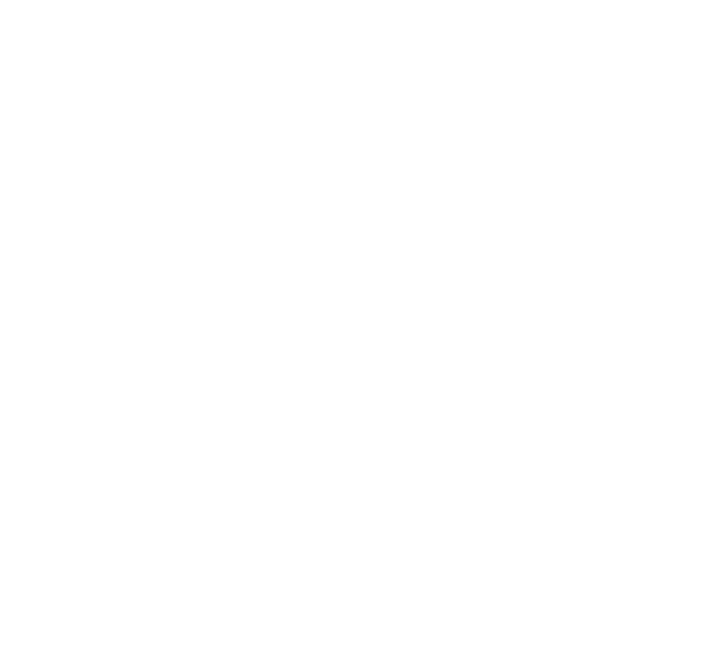
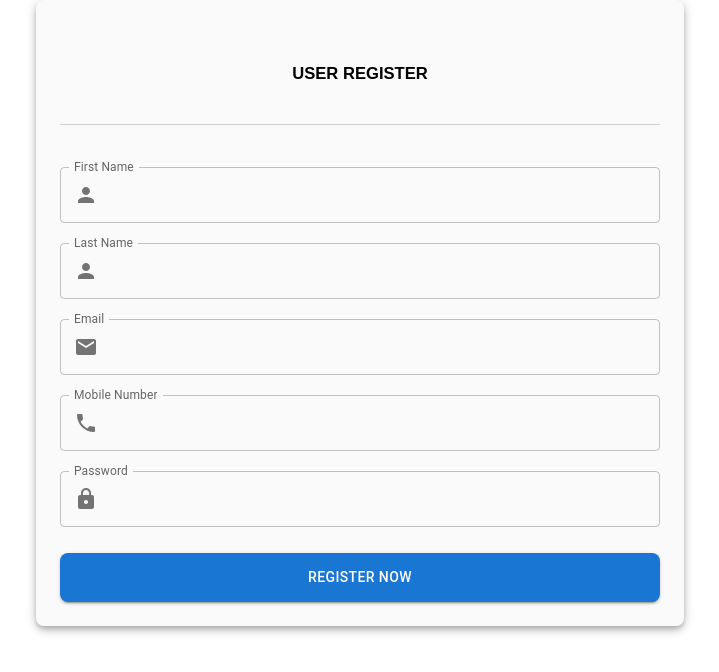
Before and after one commit to vishaljagdhane/sap, a React (Create React App) app in the folder sap/: page /userregister in a window 1280 px wide. Before the commit this address had no page. Shown: the top 672 px of the page, without its empty margins (280-999 px from the left). Built offline with nearby package versions, Linux system fonts and the light colour scheme.

Commit message:
desing completed

```diff
--- a/sap/src/App.js
+++ b/sap/src/App.js
@@ -3,6 +3,7 @@
 import LoginPages from './pages/LoginPages';
 import ProtectedRoute from './pages/ProctedtRoute';
 import AdminDashbaord from './module/AdminModule/AdminDashbaord';
+import UseRegister from './pages/UseRegister';
 
 
 function App() {
@@ -28,6 +29,7 @@
             </ProtectedRoute>
           }
         />
+        <Route path='/userregister' element={<UseRegister/>}/>
       </Routes>
     </BrowserRouter>
   );
--- /dev/null
+++ b/sap/src/pages/UseRegister.jsx
@@ -0,0 +1,150 @@
+import React from 'react';
+import { Box, Button, TextField } from '@mui/material';
+import PersonIcon from '@mui/icons-material/Person';
+import EmailIcon from '@mui/icons-material/Email';
+import PhoneIcon from '@mui/icons-material/Phone';
+import LockIcon from '@mui/icons-material/Lock';
+import { InputAdornment } from '@mui/material';
+import { useState } from 'react';
+import { Password } from '@mui/icons-material';
+
+export default function UseRegister() {
+
+    const [postRegister,setPostRegister]=useState({fname:'',lname:'',email:'',mobile:'',Password:''})
+
+    const OnGettingData =(e)=>{
+        setPostRegister({...postRegister,[e.target.name]:e.target.value})
+        console.log(postRegister)
+
+    }
+  return (
+    <>
+      <Box
+        sx={{
+          position: 'relative',
+          margin: '0px auto',
+          width: '600px',
+          minHeight: '500px', // Adjust the box height
+          boxShadow: 5,
+          bgcolor: '#fafafa',
+          top: 0,
+          display: 'flex',
+          justifyContent: 'center',
+          alignItems: 'center',
+          borderRadius: 2,
+          fontFamily: "'Poppins', sans-serif",
+          flexDirection: 'column',
+          padding: 3,
+        }}
+      >
+        <Box
+          sx={{
+            width: '100%',
+            height: '100px',
+            textAlign: 'center',
+            display: 'flex',
+            justifyContent: 'center',
+            alignItems: 'center',
+            borderBottom: '1px solid #ccc',
+            marginBottom: 2,
+            fontWeight: '600',
+            fontSize: '20px',
+            textTransform: 'uppercase',
+          }}
+        >
+          <h5>User Register</h5>
+        </Box>
+        <Box sx={{ width: '100%', padding: 2 }}>
+          <TextField
+            sx={{ width: '100%', margin: '10px 0' }}
+            label="First Name"
+            variant="outlined"
+            autoComplete="off"
+            name="fname"
+          value = {postRegister.fname}
+          onChange ={OnGettingData}
+            InputProps={{
+              startAdornment: (
+                <InputAdornment position="start">
+                  <PersonIcon />
+                </InputAdornment>
+              ),
+            }}
+          />
+          <TextField
+            sx={{ width: '100%', margin: '10px 0' }}
+            label="Last Name"
+            name="lname"
+            value={postRegister.lname}
+            onChange={OnGettingData}
+            variant="outlined"
+            autoComplete="off"
+            InputProps={{
+              startAdornment: (
+                <InputAdornment position="start">
+                  <PersonIcon />
+                </InputAdornment>
+              ),
+            }}
+          />
+          <TextField
+            sx={{ width: '100%', margin: '10px 0' }}
+            label="Email"
+            variant="outlined"
+            name="email"
+            value={postRegister.email}
+            onChange={OnGettingData}
+            autoComplete="off"
+            InputProps={{
+              startAdornment: (
+                <InputAdornment position="start">
+                  <EmailIcon />
+                </InputAdornment>
+              ),
+            }}
+          />
+          <TextField
+            sx={{ width: '100%', margin: '10px 0' }}
+            label="Mobile Number"
+            variant="outlined"
+            autoComplete="off"
+            InputProps={{
+              startAdornment: (
+                <InputAdornment position="start">
+                  <PhoneIcon />
+                </InputAdornment>
+              ),
+            }}
+          />
+          <TextField
+            sx={{ width: '100%', margin: '10px 0' }}
+            label="Password"
+            variant="outlined"
+            type="password"
+            autoComplete="off"
+            InputProps={{
+              startAdornment: (
+                <InputAdornment position="start">
+                  <LockIcon />
+                </InputAdornment>
+              ),
+            }}
+          />
+        </Box>
+        <Box sx={{ width: '100%' }}>
+          <Button
+            variant="contained"
+            color="primary"
+            sx={{
+              width: '100%',
+              padding: '12px',
+              borderRadius: 2,
+            }}
+          >
+            Register Now
+          </Button>
+        </Box>
+      </Box>
+    </>
+  );
+}
```
